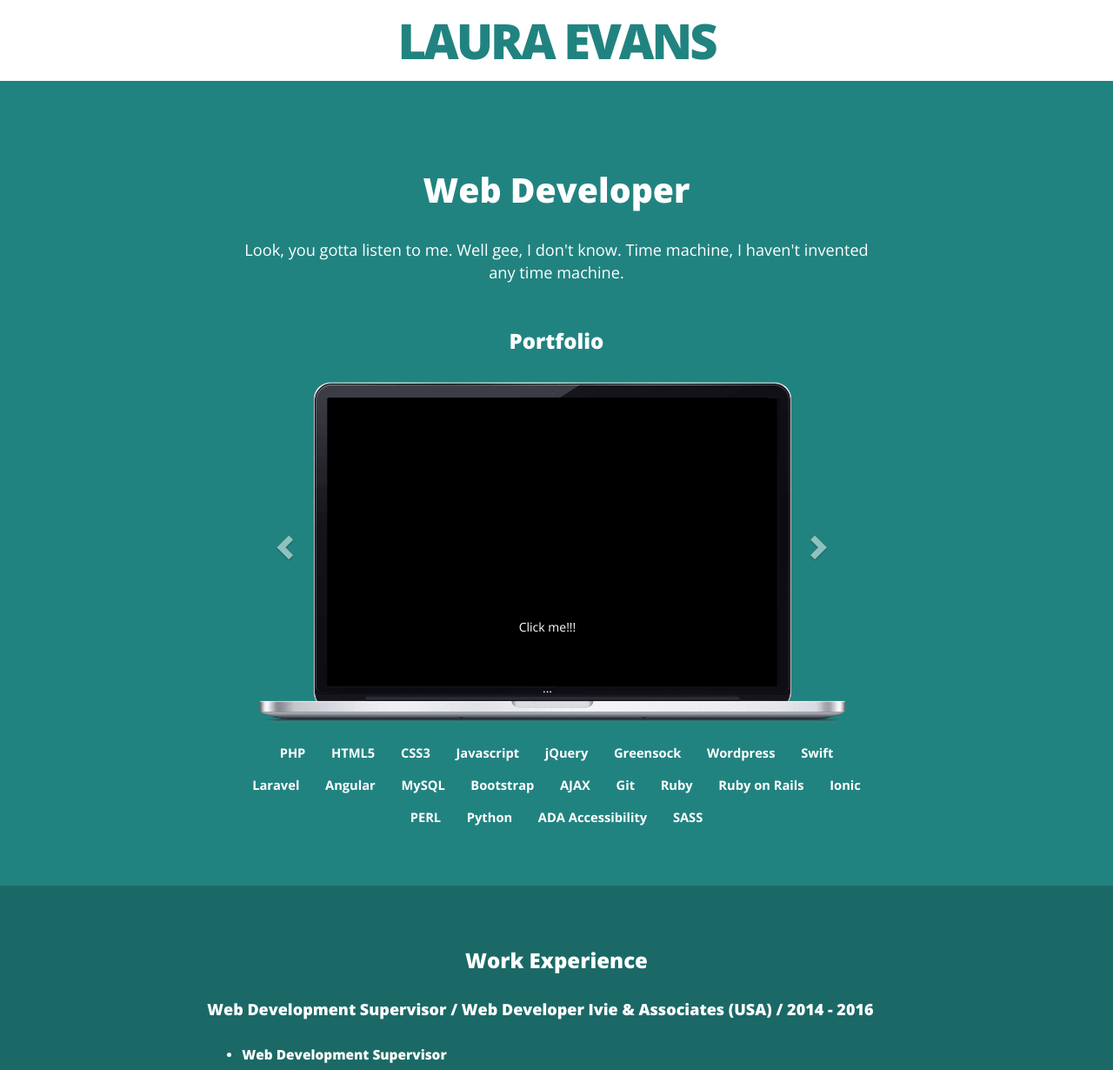
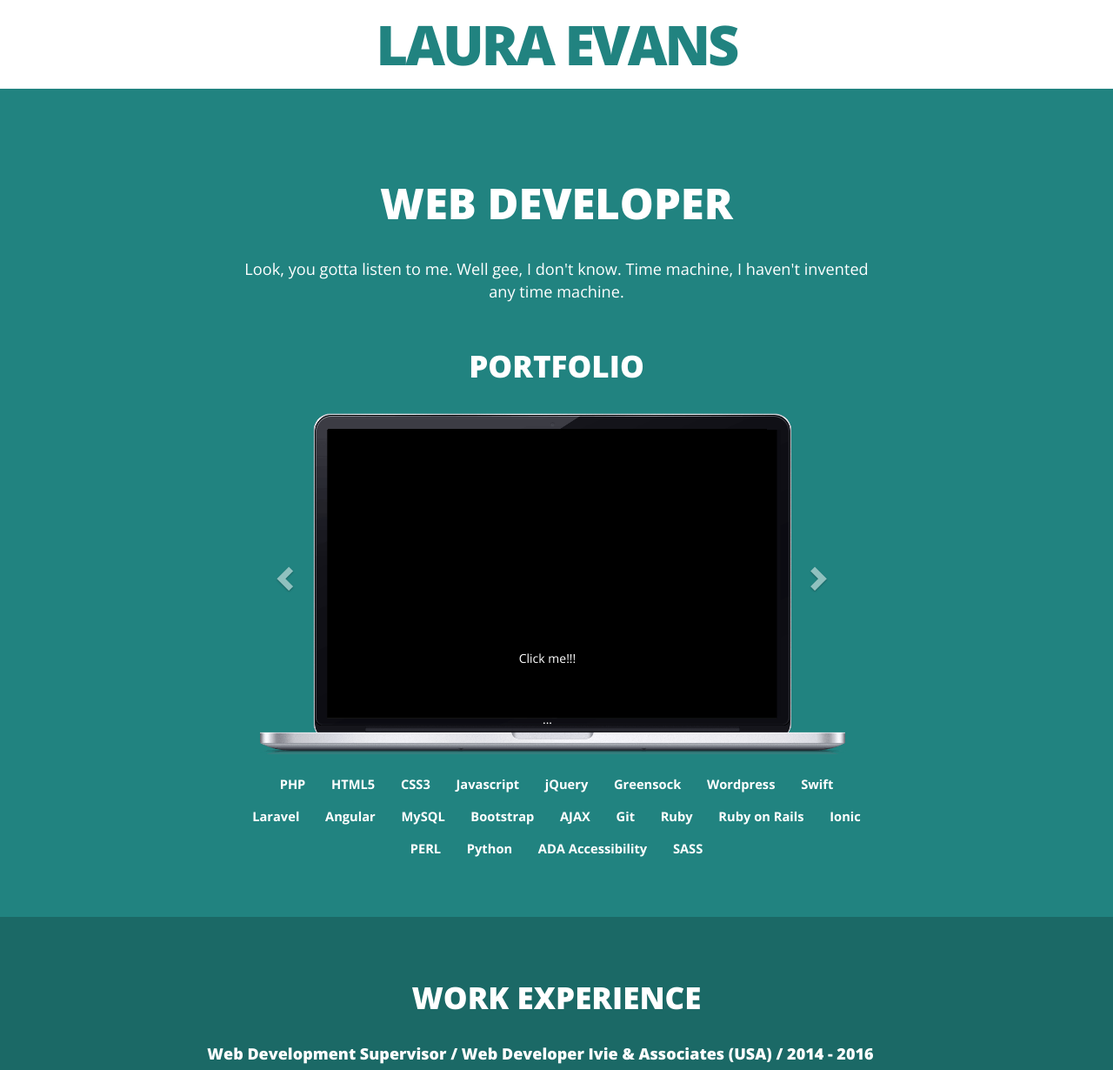
Before and after one commit to orchidGem/portfolio_site, a website: page dev.html in a window 1280 px wide. Shown: the top 1230 px of the page at 87% size. Drawn offline with nearby package versions, Linux system fonts and the light colour scheme.

Commit message:
adjust h tag sizes

```diff
--- a/resources/sass/style.scss
+++ b/resources/sass/style.scss
@@ -48,12 +48,20 @@ h1, h2, h3, h4, h5 {
   line-height: 1.3em;
 }
 h1 {
-  font-size: 4em;
+  font-size: 4.5em;
   letter-spacing: -3px;
   text-transform: uppercase;
 }
 h2 {
-  font-size: 2.8em;
+  font-size: 3.5em;
+  text-transform: uppercase;
+}
+h3 {
+  font-size: 2.5em;
+  text-transform: uppercase;
+}
+h4 {
+  margin-bottom: 20px;
 }
 h5 {
   font-size: 1.1em;
```
Also changed, not shown: style.css.
